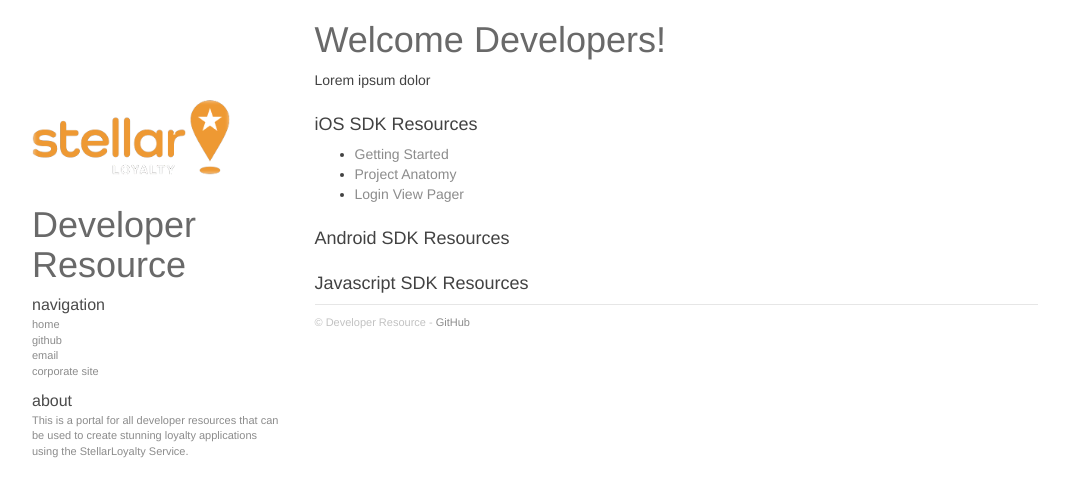
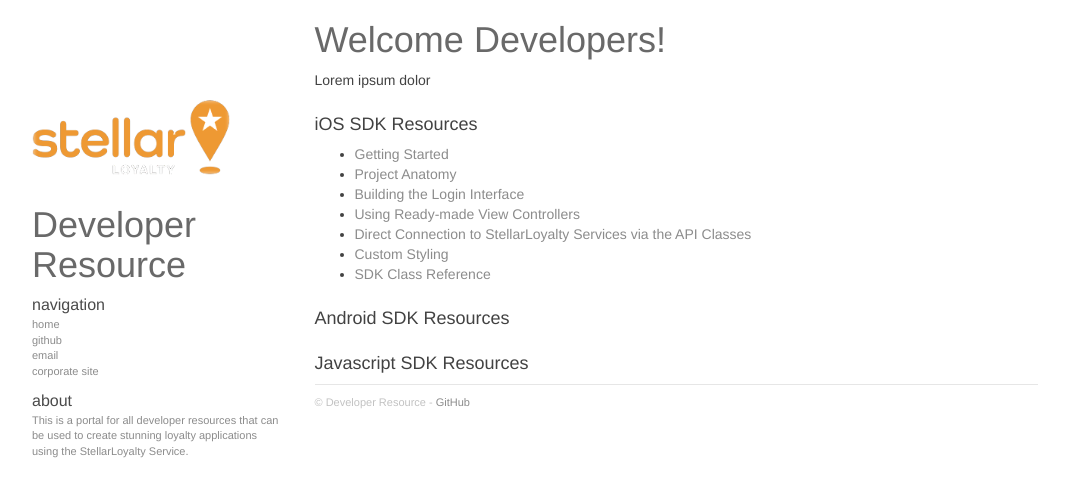
Before and after one commit to jofell/stellar-dev, a Jekyll site: the page built from index.html, in a window 1280 px wide. Shown: the top 497 px of the page, without its empty margins (58-1127 px from the left). Built offline with Jekyll 4.4.1, drawn with Linux system fonts in a browser that asks for light colours; nearby versions of some CDN libraries; Markdown is read by kramdown in place of the engine named in the settings.

Commit message:
Moving all ios-sdk main pages to the pages folder.

```diff
--- a/_ios_sdk/modules/02_login.md
+++ b/_ios_sdk/pages/02_login.md
@@ -1,6 +1,6 @@
 ---
 layout: page
-title:  "Login View Pager"
+title:  "Building the Login Interface"
 categories: ios-sdk
 ---
 
--- /dev/null
+++ b/_ios_sdk/pages/03_view_controllers.md
@@ -0,0 +1,5 @@
+---
+layout: page
+title:  "Using Ready-made View Controllers"
+categories: ios-sdk
+---
--- /dev/null
+++ b/_ios_sdk/pages/04_api_classes.md
@@ -0,0 +1,5 @@
+---
+layout: page
+title:  "Direct Connection to StellarLoyalty Services via the API Classes"
+categories: ios-sdk
+---
--- /dev/null
+++ b/_ios_sdk/pages/05_styling.md
@@ -0,0 +1,5 @@
+---
+layout: page
+title:  "Custom Styling"
+categories: ios-sdk
+---
--- /dev/null
+++ b/_ios_sdk/pages/06_class_reference.html
@@ -0,0 +1,5 @@
+---
+layout: page
+title:  "SDK Class Reference"
+categories: ios-sdk
+---
```
Also changed, not shown: _ios_sdk/pages/00_getting_started.md (renamed from _ios_sdk/modules/00_getting_started.md), _ios_sdk/pages/01_project_anatomy.md (renamed from _ios_sdk/modules/01_project_anatomy.md).
